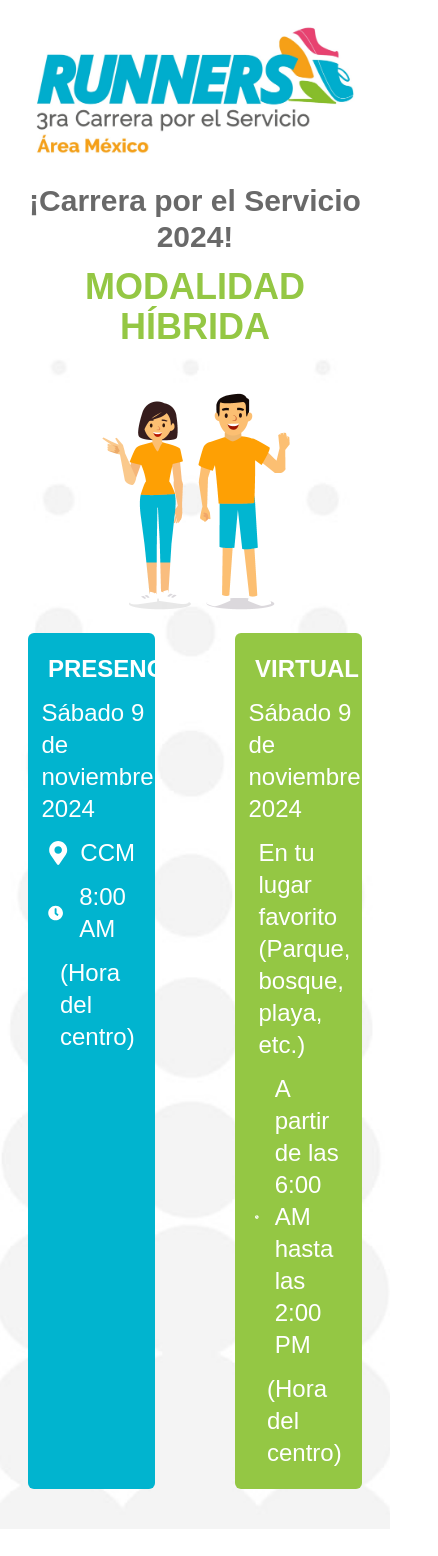
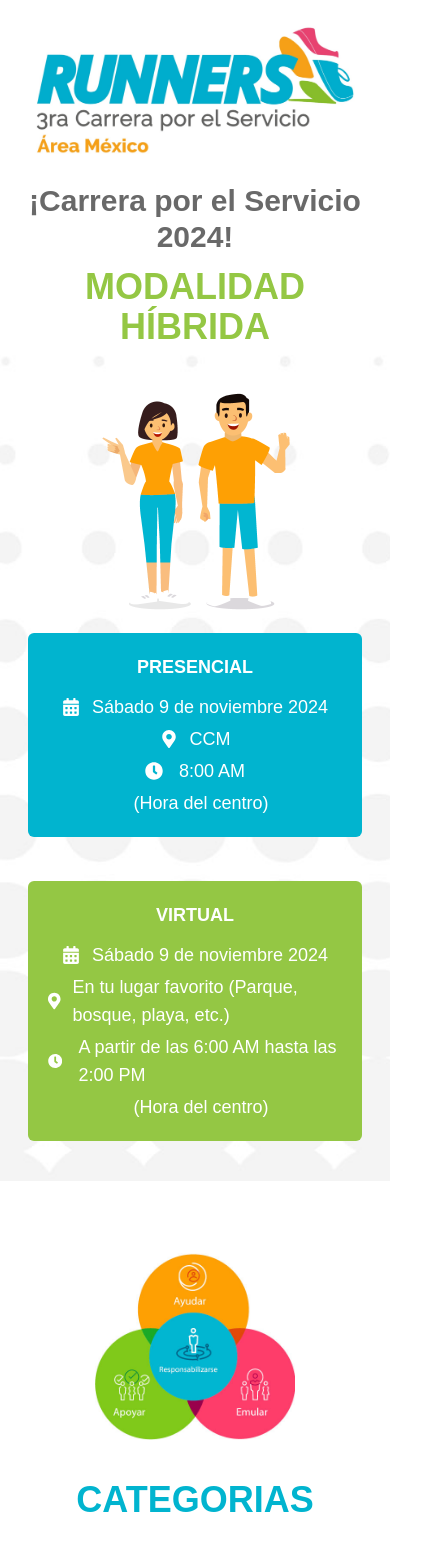
Before and after one commit to davidtoris/runnersapp, a Next.js app: page / in a window 390 px wide. Shown: the top 1556 px of the page, 438 px wide, since content can reach past the window. Built offline with nearby package versions, Linux system fonts and the light colour scheme.

Commit message:
new race

```diff
--- a/src/app/home/page.tsx
+++ b/src/app/home/page.tsx
@@ -134,13 +134,13 @@ const Home = () => {
           </div>
         </div>
 
-        <div className='flex items-center text-3xl mt-10 justify-center font-thin cursor-pointer' onClick={editRegister}>
+        {/* <div className='flex items-center text-3xl mt-10 justify-center font-thin cursor-pointer' onClick={editRegister}>
           <div className='ml-2'>{`Tiempo asignado: ${userItem?.time}`}</div>
-        </div>
+        </div> */}
 
 
 
-        <div className='text-3xl text-blueCustom mt-16  mb-2 font-extralight'>Gracias por tu participación</div>
+        {/* <div className='text-3xl text-blueCustom mt-16  mb-2 font-extralight'>Gracias por tu participación</div> */}
         {/* <div className='flex justify-center p-2'>
           <CountDown
             closeDate={'2023-11-25 06:00:00'}
@@ -149,11 +149,11 @@ const Home = () => {
           />
         </div> */}
 
-        <a href='https://wa.me/525525011974?text=Necesito%20ayuda%20con...'>
+        {/* <a href='https://wa.me/525525011974?text=Necesito%20ayuda%20con...'>
           <div className='text-xl underline text-greenCustom'>
             Si tienes dudas para subir tus evidencias o tiempos. Puedes enviarlas y/o contactar al Administrador Aquí
           </div>
-        </a>
+        </a> */}
 
 
 
@@ -168,12 +168,12 @@ const Home = () => {
           </button>
         </Link> */}
 
-        <Link href="/winners">
+        {/* <Link href="/winners">
           <button className='flex items-center text-2xl mt-10 justify-center font-thin bg-greenCustom text-white w-12/12 md:w-6/12 m-auto p-2 rounded-lg' >
             <GiRunningShoe />
             <span className='ml-2'>Ver ganadores</span>
           </button>
-        </Link>
+        </Link> */}
 
           {/* <div className=''>Una vez iniciada la carrera se habilitará este botón</div> */}
 
--- a/src/app/page.tsx
+++ b/src/app/page.tsx
@@ -26,13 +26,13 @@ const Home = () => {
 
 
           {/* Presencial */}
-          <div className='grid grid-cols-2 gap-6'>
-            <div className='bg-blueCustom text-white text-2xl mx-7 p-5 mt-5 md:mt-0 rounded-md'>
-              <h3 className='uppercase font-bold text-2xl mb-3 text-center'>presencial</h3>
-              <p className='mb-3 flex items-center justify-center'>
+          <div className='grid grid-cols-1 md:grid-cols-2 gap-6'>
+            <div className='bg-blueCustom text-white text-lg md:text-2xl mx-7 p-5 mt-5 md:mt-0 rounded-md'>
+              <h3 className='uppercase font-black text-lg md:text-3xl mb-3 text-center'>presencial</h3>
+              <p className='mb-1 md:mb-3 flex items-center justify-center'>
                 <FaCalendarAlt className='mr-3'/>Sábado 9 de noviembre 2024</p>
               <div className=''>
-                <div className='mb-3 flex items-center justify-center'>
+                <div className='mb-1 md:mb-3 flex items-center justify-center'>
                   <FaMapMarkerAlt className=''/>
                   <div className='ml-3'>
                     CCM
@@ -40,7 +40,7 @@ const Home = () => {
                 </div>
               </div>
               <div className=''>
-                <div className='mb-3 flex items-center justify-center'>
+                <div className='mb-1 md:mb-33 flex items-center justify-center'>
                   <FaClock className='mr-1'/>
                   <div className='ml-3'>
                    8:00 AM
@@ -50,12 +50,12 @@ const Home = () => {
               </div>
             </div>
 
-            <div className='bg-greenCustom text-white text-2xl mx-7 p-5 mt-5 md:mt-0 rounded-md'>
-              <h3 className='uppercase font-bold text-2xl mb-3 text-center'>Virtual</h3>
-              <p className='mb-3 flex items-center justify-center'>
+            <div className='bg-greenCustom text-white text-lg md:text-2xl mx-7 p-5 mt-5 md:mt-0 rounded-md'>
+              <h3 className='uppercase font-black text-lg md:text-3xl mb-3 text-center'>Virtual</h3>
+              <p className='mb-1 md:mb-3 flex items-center justify-center'>
                 <FaCalendarAlt className='mr-3'/>Sábado 9 de noviembre 2024</p>
               <div className=''>
-                <div className='mb-3 flex items-center justify-center'>
+                <div className='mb-1 md:mb-3 flex items-center justify-center'>
                   <FaMapMarkerAlt className=''/>
                   <div className='ml-3'>
                     En tu lugar favorito (Parque, bosque, playa, etc.)
@@ -63,7 +63,7 @@ const Home = () => {
                 </div>
               </div>
               <div className=''>
-                <div className='mb-3 flex items-center justify-center'>
+                <div className='mb-1 md:mb-3 flex items-center justify-center'>
                   <FaClock className='mr-1'/>
                   <div className='ml-3'>
                    A partir de las 6:00 AM hasta las 2:00 PM
@@ -116,7 +116,7 @@ const Home = () => {
       </div>
 
       <div className="bg-[url('/nubes.jpg')] py-10 bg-cover p-4">
-        <div className='grid grid-cols-2 gap-20 mx-20'>
+        <div className='grid grid-cols-1 md:grid-cols-2 gap-20 mx-4 md:mx-20'>
           <div>
             <div className='uppercase text-grayCustom text-center text-3xl font-bold'>modalidad Virtual:</div>
             <div className='flex justify-center'>
@@ -145,13 +145,13 @@ const Home = () => {
         </div>
       </div>
 
-      <div className='bg-greenCustom text-white p-10 '>
+      <div className='bg-greenCustom text-white p-4 md:p-10 '>
 
-        <div className='flex mx-20'>
-          <div className='w-4/12'>
+        <div className='flex flex-col md:flex-row mx-0 md:mx-20'>
+          <div className='w-12/12 md:w-4/12'>
             <Image src="/misionaries.png" width={500} height={30} alt=''/>
           </div>
-          <div className='w-8/12 ml-10'>
+          <div className='w-12/12 md:w-8/12 ml-0 md:ml-10 mt-3 md:mt-0'>
             <div className='font-extrabold text-2xl'>Actividad de Servicio “Ayudar a otros” (presencial CCM)</div>
               <div>
                 Propósito: Ayudar a los misioneros a tener experiencias reales de enseñanza.
@@ -166,10 +166,10 @@ const Home = () => {
                 Próximamente enviaremos el link para el registro
               </div>
 
-              <div className='mt-2'>
+              <div className='mt-2 ml-4'>
                 <div>
-                  <div className='text-lg font-bold'>Participantes:</div>
-                  <ul className='list-disc md:list-none'>
+                  <div className='text-lg font-bold -ml-4'>Participantes:</div>
+                  <ul className='list-disc'>
                     <li>Todos participan tanto colaboradores y familiares.</li>
                     <li>Los corredores también participan.</li>
                     <li>La participación será por familia.</li>
@@ -178,14 +178,9 @@ const Home = () => {
               </div>
           </div>
         </div>
-
-
-
-
-
       </div>
 
-      <div className='flex justify-center flex-col md:flex-row pb-14 mt-3 p-4'>
+      <div className='flex justify-center flex-col md:flex-row pb-3 md:pb-14 mt-0 md:mt-3 p-4'>
         {/* <Link href="/register">
           <div className='bg-redCustom text-white w-12/12 text-center m-auto font-extrabold p-3 rounded-md mt-8 flex items-center justify-center hover:scale-105 transition transform duration-200 cursor-pointer'>
             <Image src="/tennis.png" width={30} height={30} alt=''/>
```
